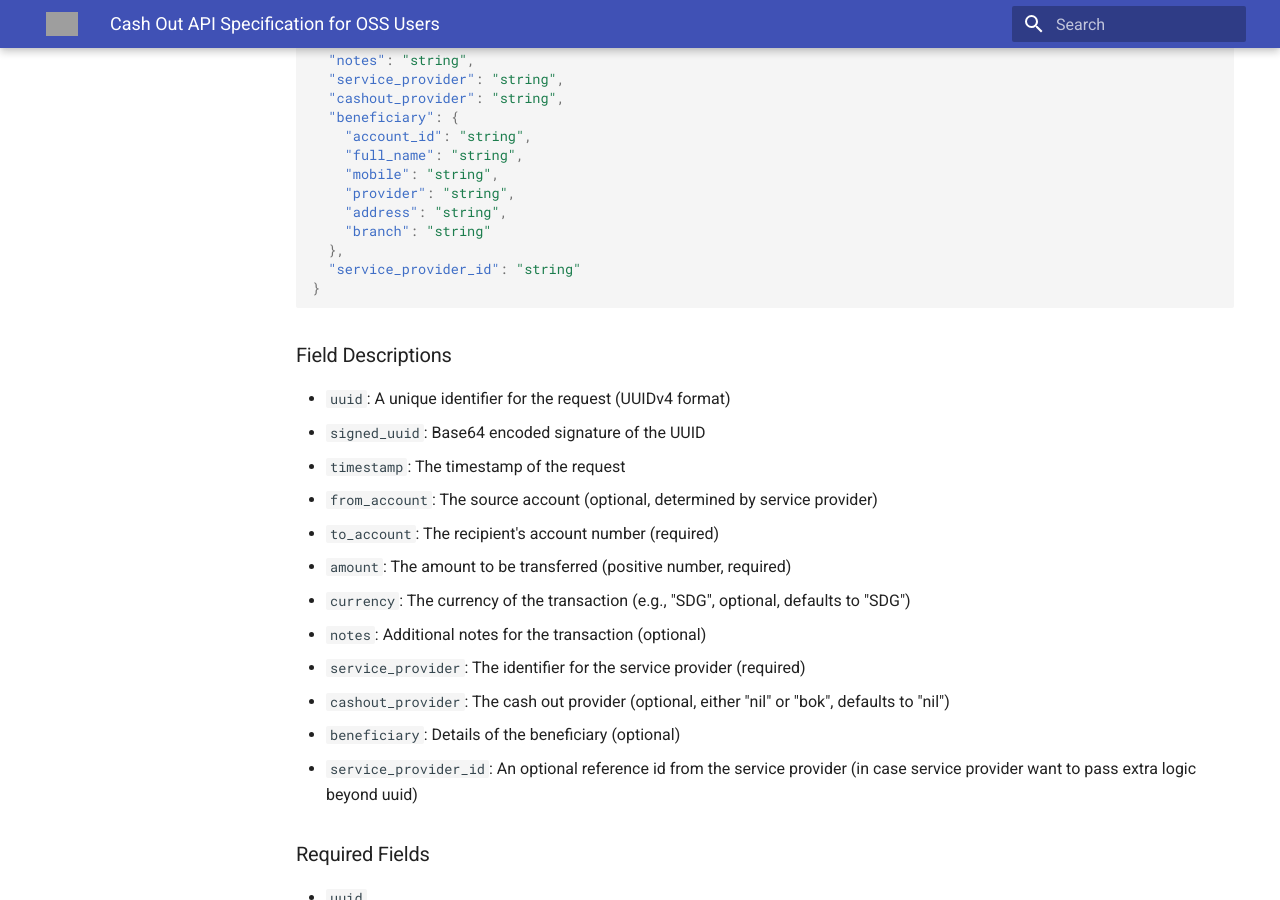
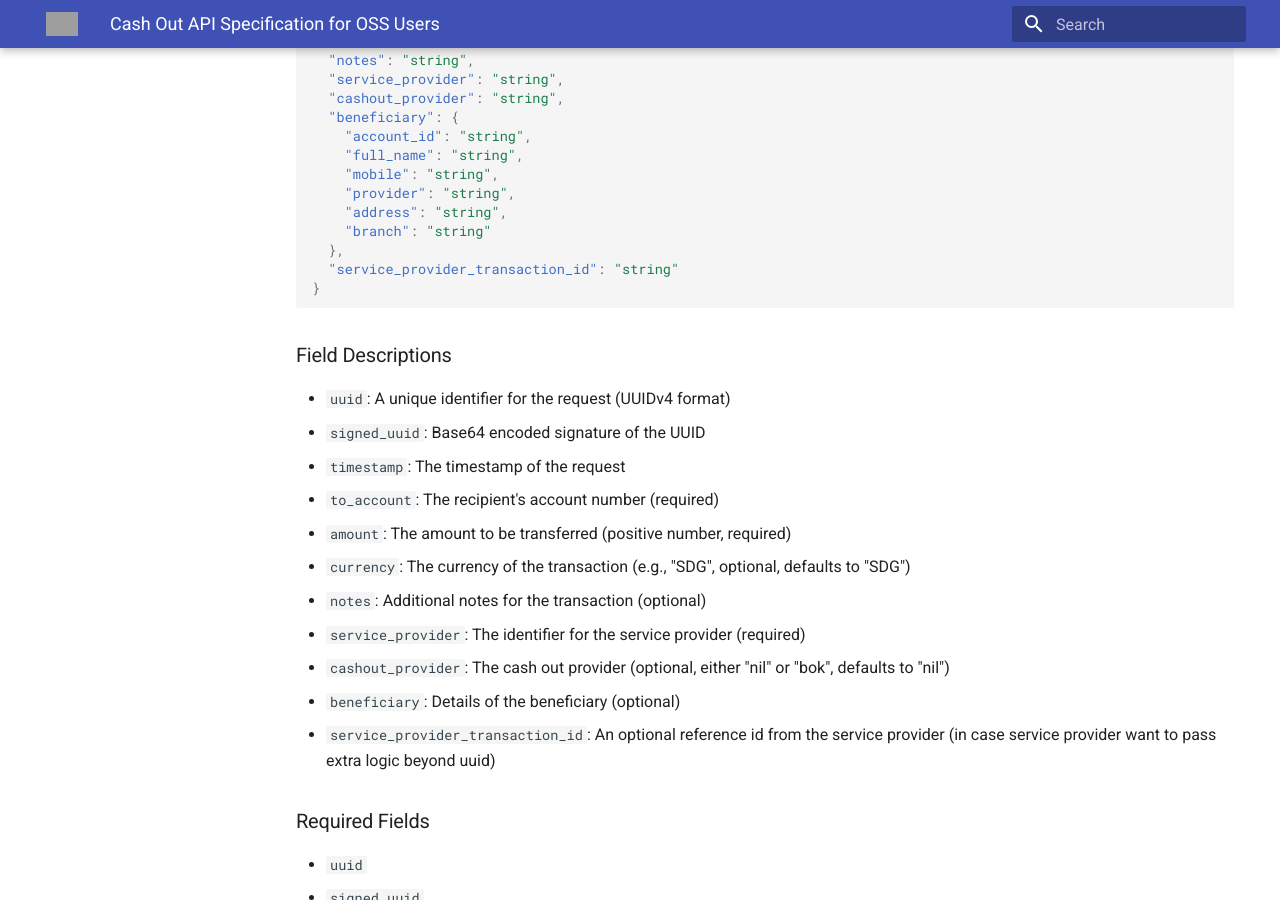
Before and after one commit to nilpay/oss, an MkDocs documentation site: the page built from docs/oss.md, in a window 1280 px wide and 900 px high, scrolled down 605 px. Built offline with MkDocs 1.6.1 and Material for MkDocs 9.7.7, drawn with Linux system fonts in a browser that asks for light colours; grey boxes are pictures that could not be loaded.

Commit message:
updating service provider id

````diff
--- a/docs/oss.md
+++ b/docs/oss.md
@@ -26,7 +26,7 @@
     "address": "string",
     "branch": "string"
   },
-  "service_provider_id": "string"
+  "service_provider_transaction_id": "string"
 }
 ```
 
@@ -34,7 +34,6 @@
 - `uuid`: A unique identifier for the request (UUIDv4 format)
 - `signed_uuid`: Base64 encoded signature of the UUID
 - `timestamp`: The timestamp of the request
-- `from_account`: The source account (optional, determined by service provider)
 - `to_account`: The recipient's account number (required)
 - `amount`: The amount to be transferred (positive number, required)
 - `currency`: The currency of the transaction (e.g., "SDG", optional, defaults to "SDG")
@@ -42,7 +41,7 @@
 - `service_provider`: The identifier for the service provider (required)
 - `cashout_provider`: The cash out provider (optional, either "nil" or "bok", defaults to "nil")
 - `beneficiary`: Details of the beneficiary (optional)
-- `service_provider_id`: An optional reference id from the service provider (in case service provider want to pass extra logic beyond uuid)
+- `service_provider_transaction_id`: An optional reference id from the service provider (in case service provider want to pass extra logic beyond uuid)
 
 ### Required Fields
 - `uuid`
````
Also changed, not shown: site/oss/index.html, site/search/search_index.json.
